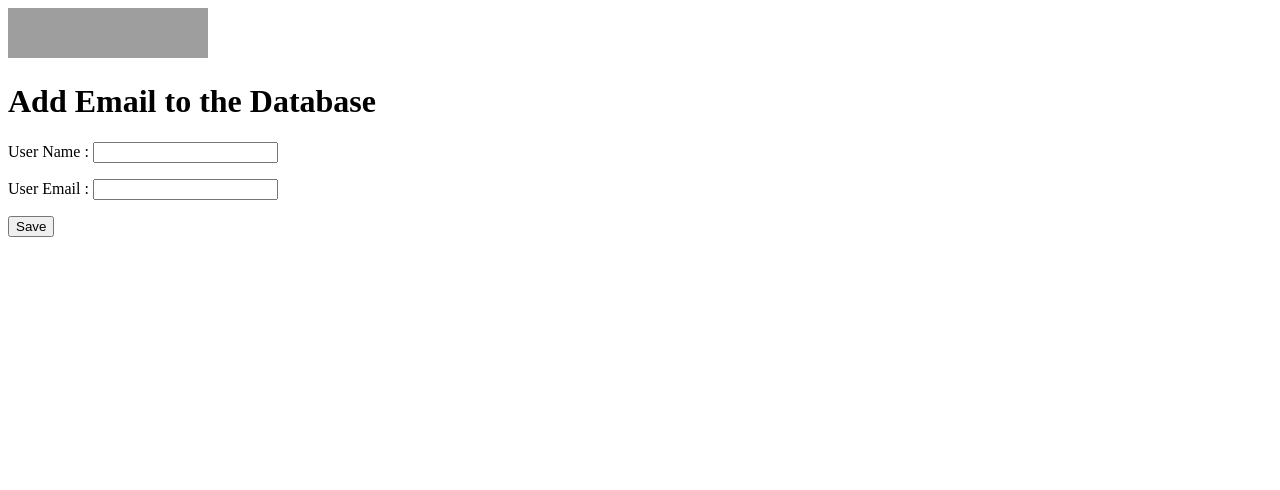
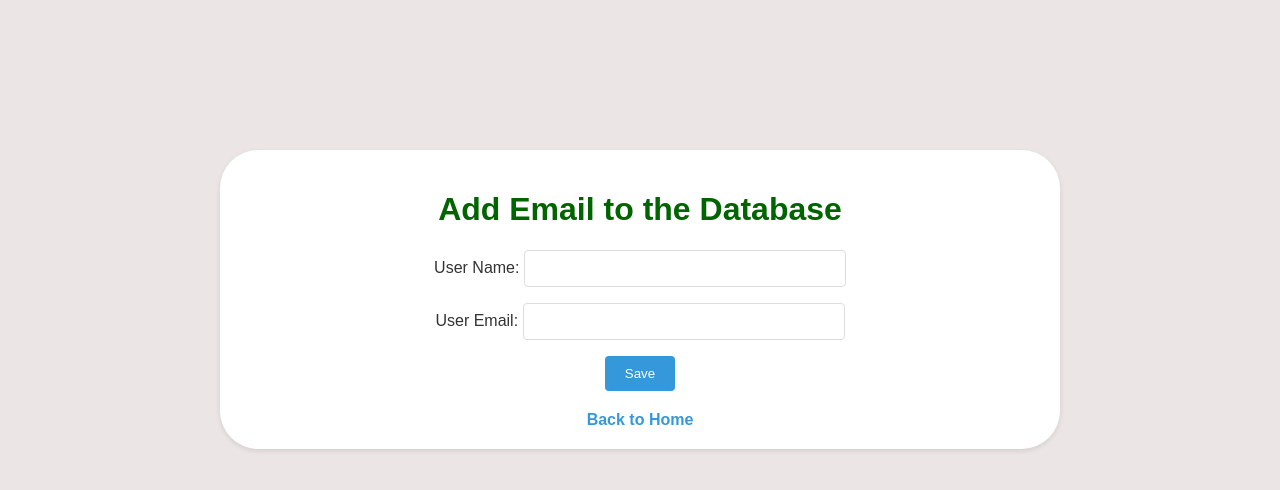
Before and after one commit to ilhanigit/flask-05-Handling-SQL-with-Flask-Web-Application, a Flask app: page /add in a window 1280 px wide. Shown: the top 490 px of the page. Run offline with Flask 3, Linux system fonts and the light colour scheme; grey boxes are pictures that could not be loaded.

Commit message:
files uploaded

```diff
--- a/app.py
+++ b/rdsapp.py
@@ -5,10 +5,10 @@ from mysql.connector import Error
 app = Flask(__name__)
 
 db_config = {
-    'host': 'clarusway.c1c8mokm63q3.us-east-1.rds.amazonaws.com',
+    'host': '{{resolve:ssm:/database/phonebook/dbname:1}}',
     'user': 'admin',
-    'password': 'Clarusway_1',
-    'database': 'clarusway'
+    'password': '{{resolve:ssm-secure:/database/phonebook/password:1}}',
+    'database': '{{resolve:ssm-secure:/database/phonebook/username:1}}'
 }
 
 def get_connection():
@@ -25,21 +25,17 @@ def setup_database():
     if connection:
         cursor = connection.cursor()
         try:
-            # Delete the table
-            drop_table = 'DROP TABLE IF EXISTS users;'
-            cursor.execute(drop_table)
-
-            # Create the table
+            # Create the table if it doesn't exist
             users_table = """
-            CREATE TABLE users(
+            CREATE TABLE IF NOT EXISTS users(
             username VARCHAR(255) NOT NULL PRIMARY KEY,
             email VARCHAR(255));
             """
             cursor.execute(users_table)
 
-            # Insert the datas
+            # Insert the datas if they don't exist
             data = """
-            INSERT INTO users (username, email)
+            INSERT IGNORE INTO users (username, email)
             VALUES
                 ('dora', 'dora@amazon.com'),
                 ('cansın', 'cansın@google.com'),
@@ -57,6 +53,7 @@ def setup_database():
             cursor.close()
             connection.close()
 
+# Call setup_database only when starting the app
 setup_database()
 
 def find_emails(keyword):
@@ -70,7 +67,7 @@ def find_emails(keyword):
         cursor.close()
         connection.close()
         if not result:
-            return [("Not Found")]
+            return [("Not Found", "Not Found")]
         return result
 
 def insert_email(name, email):
--- a/templates/add-email.html
+++ b/templates/add-email.html
@@ -2,26 +2,89 @@
 <html>
 <head>
     <title>Add Email</title>
+    <style>
+        body {
+            font-family: Arial, sans-serif;
+            background-color: #ece5e5;
+            color: #333;
+            margin: 0;
+            padding: 0;
+            display: flex;
+            flex-direction: column;
+            align-items: center;
+            text-align: center;
+        }
+        .container {
+            width: 90%;
+            max-width: 800px;
+            background-color: #fff;
+            padding: 20px;
+            border-radius: 38px;
+            box-shadow: 0 2px 5px rgba(0, 0, 0, 0.1);
+            margin-top: 150px;
+        }
+        img {
+            width: 150px;
+            height: auto;
+        }
+        h1 {
+            color: darkgreen
+        }
+        form {
+            margin: 20px 0;
+        }
+        input[type="text"] {
+            padding: 10px;
+            border: 1px solid #ddd;
+            border-radius: 4px;
+            width: 100%;
+            max-width: 300px;
+        }
+        input[type="submit"] {
+            background-color: #3498db;
+            color: white;
+            border: none;
+            padding: 10px 20px;
+            border-radius: 4px;
+            cursor: pointer;
+        }
+        input[type="submit"]:hover {
+            background-color: #2980b9;
+        }
+        h3 {
+            color: #e74c3c;
+        }
+        a {
+            color: #3498db;
+            text-decoration: none;
+            font-weight: bold;
+            display: block;
+            margin-top: 20px;
+        }
+        a:hover {
+            text-decoration: underline;
+        }
+    </style>
 </head>
 <body>
-    <div><img style="width:200px; height:50px" src="https://clarusway.com/wp-content/uploads/2022/12/clarusway-logo-black.png" /></div>
+    <div class="container">
         <h1>Add Email to the Database</h1>
         <form action="#" method="post">
             <p>
-
-            <label for="name">User Name : </label>
+                <label for="name">User Name: </label>
                 <input type="text" name="username" id="name">
             </p>
             <p>
-
-            <label for="email">User Email : </label>
+                <label for="email">User Email: </label>
                 <input type="text" name="useremail" id="email">
             </p>
             <p><input type="submit" value="Save"></p>
         </form>
         {% if show_result %}
-        <h1>Result </strong> </h1>
+            <h1>Result</h1>
             <h3>{{ result_html }}</h3>
         {% endif %}
+        <a href="/">Back to Home</a>
+    </div>
 </body>
 </html>
```
Also changed, not shown: app-with-sqlite.py (deleted, +0 -89 lines), templates/emails.html (+72 -4 lines), testapp-with-sqlite.py (added, +89 -0 lines), README.md, outcome.png (added). Lines whose indentation alone changed are shown as unchanged.
